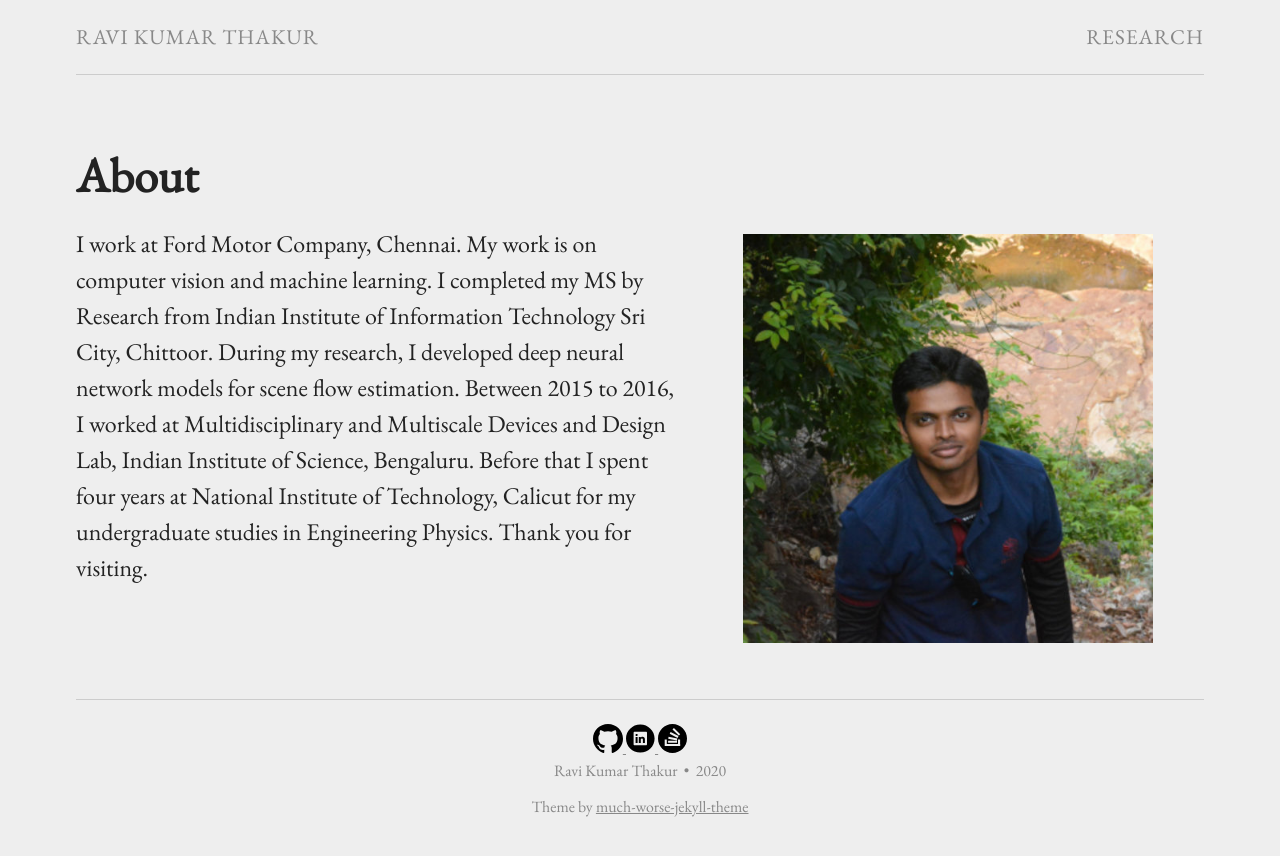
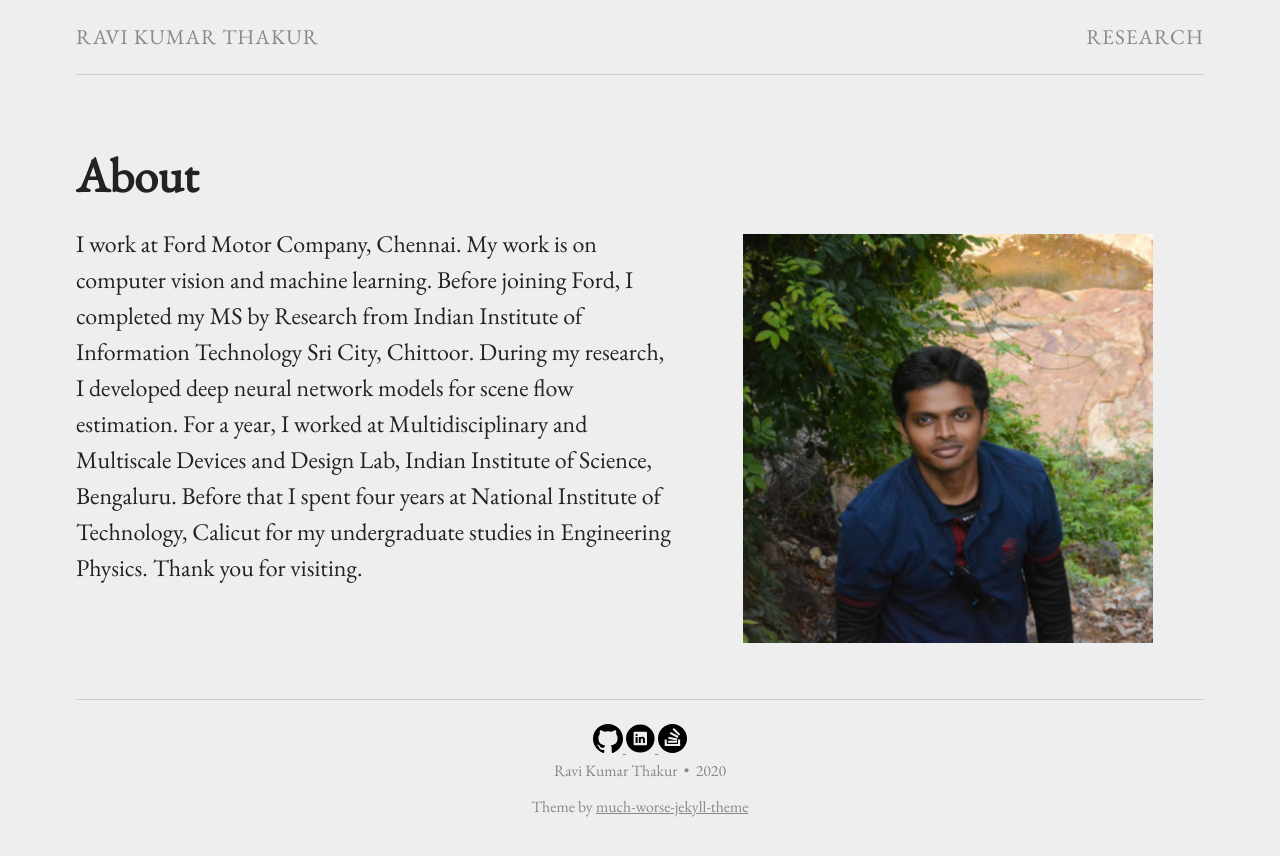
Before and after one commit to ravikt/ravi, a Jekyll site: the page built from index.md, in a window 1280 px wide. Shown: the top 856 px of the page. Built offline with Jekyll 4.4.1, drawn with Linux system fonts in a browser that asks for light colours.

Commit message:
Update index.md

```diff
--- a/index.md
+++ b/index.md
@@ -6,7 +6,7 @@ permalink: /
 
 {% include image.html url="images/ravi.jpg" caption="" max_width="250px" align="right" %}
 
-I work at Ford Motor Company, Chennai. My work is on computer vision and machine learning. I completed my MS by Research from Indian Institute of Information Technology Sri City, Chittoor. During my research, I developed deep neural network models for scene flow estimation. Between 2015 to 2016, I worked at Multidisciplinary and Multiscale Devices and Design Lab, Indian Institute of Science, Bengaluru. Before that I spent four years at National Institute of Technology, Calicut for my undergraduate studies in Engineering Physics. Thank you for visiting.
+I work at Ford Motor Company, Chennai. My work is on computer vision and machine learning. Before joining Ford, I completed my MS by Research from Indian Institute of Information Technology Sri City, Chittoor. During my research, I developed deep neural network models for scene flow estimation. For a year, I worked at Multidisciplinary and Multiscale Devices and Design Lab, Indian Institute of Science, Bengaluru. Before that I spent four years at National Institute of Technology, Calicut for my undergraduate studies in Engineering Physics. Thank you for visiting.
 
 <!--
 ## Contact
```
